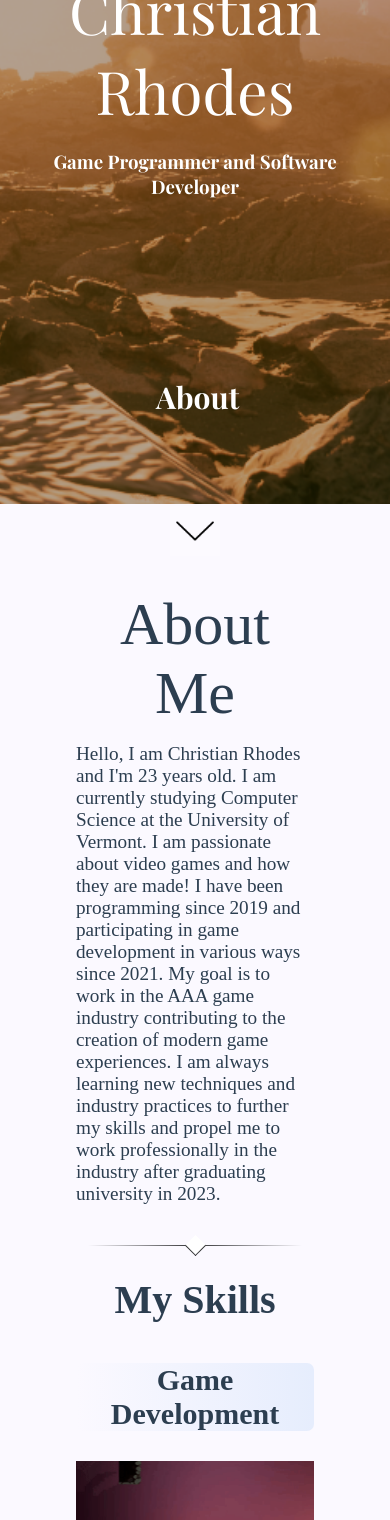
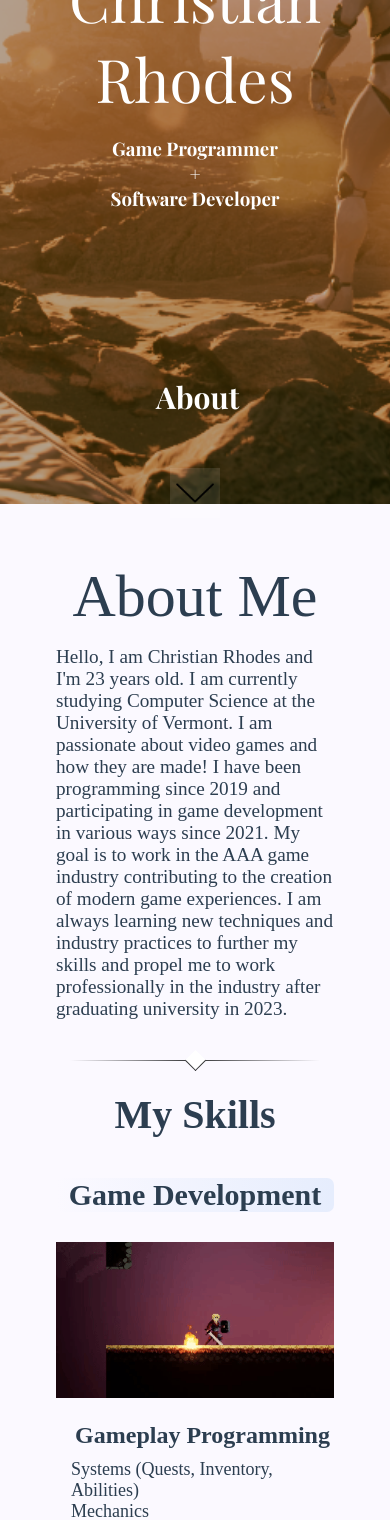
Before and after one commit to christianrhodes18/PersonalWebsite, a Vue app: page / in a window 390 px wide. Shown: the part 340-1860 px from the top of the page. Built offline with nearby package versions, Linux system fonts and the light colour scheme.

Commit message:
added a better mobile experience

```diff
--- a/src/views/Home.vue
+++ b/src/views/Home.vue
@@ -7,8 +7,8 @@
 			</div>
 
 			<div class="content">
-				<h1>Christian Rhodes</h1>
-				<h3>Game Programmer and Software Developer</h3>
+				<h1>Christian <span>Rhodes</span></h1>
+				<h3>Game Programmer <span>+</span> Software Developer</h3>
         <!-- <a href="#about" class="btn">About Me</a> -->
 
         <h2 class="above-arrow">About</h2>
@@ -239,12 +239,19 @@
           <a href="https://www.linkedin.com/in/christianrhodes18/" title="Linkedin" target="_blank"><i class="fa fa-2x fa-linkedin"></i></a> -->
           <!-- <a href="https://twitter.com/chrisrhodesy" title="Twitter" target="_blank"><i class="fa fa-2x fa-twitter"></i></a> -->
           <div class="grid-socials">
+            <p>You can find some of my coding projects on my GitHub, like video game
+              source code and code projects featuring various programming languages and applications. </p>
             <div class="grid-item">
               <a href="https://github.com/christianrhodes18" title="GitHub" target="_blank" id="custom-logo"><img v-bind:src="github_logo"></a>
             </div>
+            <br>
+            <p>My Linkedin contains professional materials, connections, and contact information. </p>
             <div class="grid-item">
               <a href="https://www.linkedin.com/in/christianrhodes18/" title="Linkedin" target="_blank" id="custom-logo"><img v-bind:src="linkedin_logo"></a>
             </div>
+            <br>
+            <p>My artstation features some of my 3D work, like 3D models and environments. </p>
+            <br>
             <div class="grid-item">
               <a href="https://www.artstation.com/takensoulz" title="Artstation" target="_blank" id="custom-logo"><img v-bind:src="artstation_logo"></a>
             </div>
@@ -285,7 +292,7 @@
         <!-- RESUME PDF LINK -->
         <div class="resume-link" id="toggle-space">
           <h2><u>My Resume</u></h2>
-          <a id="download" href="https://drive.google.com/file/d/1BroM6SEiVah3v9ty2bY9zuZtx4j1WxSb/view?usp=sharing" title="resume_download" target="_blank">View Resume in Browser (Google Drive)</a>
+          <a id="download" href="https://drive.google.com/file/d/1TUWHh7Na-cqPj0CGrPstkSQHs6jg1LFE/view?usp=sharing" title="resume_download" target="_blank">View Resume in Browser (Google Drive)</a>
         </div>
         <div id="toggle-space-lower">
           <h3></h3>
@@ -303,9 +310,10 @@
         <h2></h2>
       </div>
       <a><router-link class="link" :to="{ name: 'Contact' }"><h2>Contact Me Here</h2></router-link></a>
-      <a href="#home" class="btn2">Back to Top</a>
+      <div class="divider div-transparent"></div>
     </div>
   </section>
+  <a href="#home" class="btn2">Back to Top</a>
 </template>
 
 
@@ -802,17 +810,17 @@ body {
 
 
 /* PORTFOLIO SPECIFIC */
-#portfolio {
+/* #portfolio {
   background-color: rgba(199, 238, 207, 0.26);
-}
+} */
 
 
 
 
 /* RESUME SPECIFIC */
-#resume {
+/* #resume {
   background-color: rgba(210, 238, 255, 0.267);
-}
+} */
 
 
 
@@ -834,6 +842,9 @@ body {
 .social a {
   color: rgb(0, 0, 34);
   text-decoration: underline;
+}
+.social p {
+  margin: auto auto;
 }
 
 
@@ -873,11 +884,11 @@ body {
    .grid-socials {
       grid-template-columns: repeat(1, 1fr);
    }
+   .grid-socials img {
+      max-width: auto;
+   }
    .grid-software {
       grid-template-columns: repeat(3, 1fr);
-   }
-   .grid-software img {
-      margin: 50px 0 50px 0;
    }
    #about h3 {
      font-size: 30px;
@@ -886,18 +897,44 @@ body {
      text-align: center;
      font-size: 24px;
      margin: 20px 0 10px 0;
-   }
+    }
    .item-description li {
-     margin-left: 25%;
+     margin: 0 0 0 0;
+     padding: 0 0 0 0;
      text-align: left;
      font-size: 18px;
-   }
+    }
+   .leftColumn, .rightColumn, footer, header {
+    /*border: 1px solid  #ccc;*/
+    padding: 0;
+    }
    #gifs {
      max-height: 500px;
      max-width: 100%;
-   }
+    }
    #portrait {
     max-height: 600px;
+    }
+}
+/* Extra Rules exclusive to Mobile */
+@media (max-width: 550px){
+  .grid-software {
+      grid-template-columns: repeat(2, 1fr);
+   }
+  .grid-software img {
+      margin-bottom: 40px;
+   }
+   .video-container img {
+    transform: translate(-55%, -50%);
+  }
+  .arrow img{
+    margin-bottom: -250px;
+  }
+  .showcase h1 span {
+    display: block;
+  }
+  .showcase h3 span {
+    display: block;
   }
 }
 </style>
```
